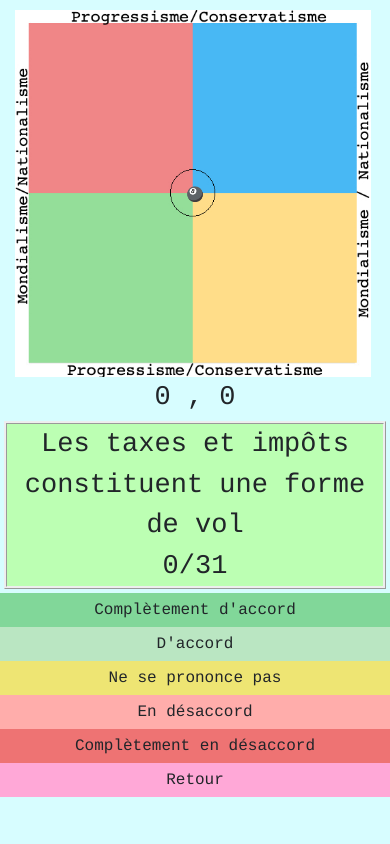
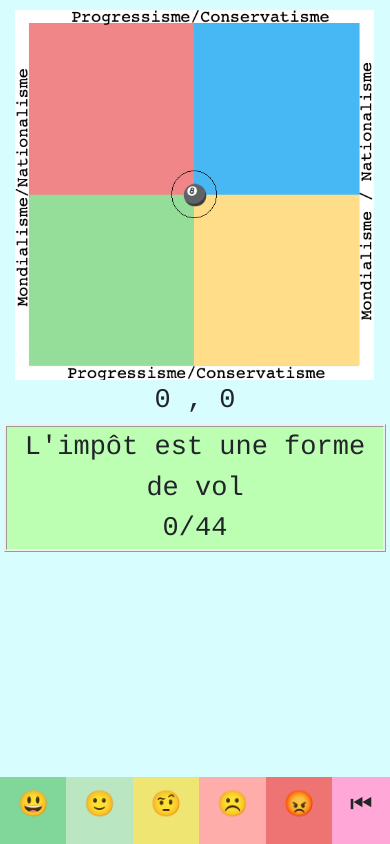
Before and after one commit to Kibranoz/polcompass, a React (Create React App) app: page /#/ in a window 390 px wide. Built offline with nearby package versions, Linux system fonts and the light colour scheme.

Commit message:
modification des questions

```diff
--- a/src/AnswerButton/AnswerButton.css
+++ b/src/AnswerButton/AnswerButton.css
@@ -10,3 +10,21 @@
 
 
 }
+
+@media (max-width:500px) {
+    .answerButton{
+        font-size: 25px;
+        padding:10px;
+        flex-grow: 1!important;
+        position:sticky;
+        align-self:flex-end;
+        padding-bottom: 20px;
+    }
+
+}
+
+
+i{
+    color: black;
+
+}
--- a/src/AnswerSelection/AnswerSelection.css
+++ b/src/AnswerSelection/AnswerSelection.css
@@ -2,3 +2,22 @@
     max-width:600px;
     margin:auto;
 }
+.questionAreaMobile{
+    display: none;
+}
+
+@media (max-width:500px){
+.questionArea{
+    display: none;
+}
+
+.questionAreaMobile{
+    display: flex;
+    flex-direction: row;
+    align-self:flex-end;
+    bottom:0;
+    position:fixed;
+    width:100%;
+}
+
+}
--- a/src/AnswerSelection/AnswerSelection.js
+++ b/src/AnswerSelection/AnswerSelection.js
@@ -28,7 +28,6 @@ class AnswerSelection extends Component{
 
       backHandler = () => {
         if (this.infos.canGoBack){
-          this.infos.canGoBack = false;
           return this.props.clickHandlerFunctions[this.infos.lastAffected.toString()].bind(this,-1*this.infos.lastAnswer*this.infos.lastIntensity*Number(this.infos.lastDirection),-1)
 
         }
@@ -40,6 +39,7 @@ class AnswerSelection extends Component{
       }
       render(){
         return(
+          <div>
           <div className = "questionArea">
             <Fragment>
                 <AnswerButton answer="Complètement d'accord" color = "#81D799" clickHandler={this.chooseAppropriateClickHandler(1,2)} updater={this.chooseUpdateInfos(1,2)} ></AnswerButton>
@@ -48,7 +48,19 @@ class AnswerSelection extends Component{
                 <AnswerButton answer="En désaccord"  color = "#FFADAB" clickHandler={this.chooseAppropriateClickHandler(-1,1)} updater={this.chooseUpdateInfos(-1,1)}></AnswerButton>
                 <AnswerButton answer="Complètement en désaccord"  color = "#EE7373" clickHandler={this.chooseAppropriateClickHandler(-1,2)}updater={this.chooseUpdateInfos(-1,2)}></AnswerButton>
                 <AnswerButton answer="Retour" color = "#ffa8d7" clickHandler={this.backHandler()}updater={this.updateInfosBack} ></AnswerButton>
+
             </Fragment>
+            </div>
+            <div className = "questionAreaMobile">
+              <Fragment>
+              <AnswerButton answer= "😃" color = "#81D799" clickHandler={this.chooseAppropriateClickHandler(1,2)} updater={this.chooseUpdateInfos(1,2)} ></AnswerButton>
+                <AnswerButton answer="🙂"  clickHandler={this.chooseAppropriateClickHandler(1,1)} color="#BAE6C2" updater={this.chooseUpdateInfos(1,1)} ></AnswerButton>
+                <AnswerButton answer="🤨" clickHandler={this.chooseAppropriateClickHandler(0,0)} updater={this.chooseUpdateInfos(0,0)} color = "#EEE573"></AnswerButton>
+                <AnswerButton answer="☹️"  color = "#FFADAB" clickHandler={this.chooseAppropriateClickHandler(-1,1)} updater={this.chooseUpdateInfos(-1,1)}></AnswerButton>
+                <AnswerButton answer="😡"  color = "#EE7373" clickHandler={this.chooseAppropriateClickHandler(-1,2)}updater={this.chooseUpdateInfos(-1,2)}></AnswerButton>
+                <AnswerButton answer="⏮" color = "#ffa8d7" clickHandler={this.backHandler()}updater={this.updateInfosBack} ></AnswerButton>
+              </Fragment>
+            </div>
             </div>
         )
       }
--- a/src/App.css
+++ b/src/App.css
@@ -39,7 +39,7 @@
   .qContainer{
     padding:unset;
   }
-}
+  }
 @keyframes App-logo-spin {
   from {
     transform: rotate(0deg);
@@ -48,3 +48,8 @@
     transform: rotate(360deg);
   }
 }
+
+div.App{
+  max-height:100%;
+  max-width: 100%;
+}
--- a/src/App.js
+++ b/src/App.js
@@ -10,23 +10,79 @@ class App extends Component{
     super(props);
     this.state = {socioeconomique:0,identite:0, questionIndex:0};
     this.questions = {
-//7 id
-      0 : {"question":"Les taxes et impôts constituent une forme de vol ", "affects":"socioeconomique", "direction": 1},
-      1 : {"question":"Le mode de production capitaliste est un vol envers la classe prolétaire", "affects":"socioeconomique", "direction": -1},
-      2 : {"question":"Aucun immigrant ne devrait entrer au Québec sans connaitre le francais, ou montrer une intention de l'apprendre", "affects":"identite", "direction": 1},
-      3 : {"question":"Les infirmier.ères et les fonctionnaires administratifs au service de l'état devraient avoir le droit de porter des signes religieux aux travail", "affects":"identite", "direction": -1},
-      4 : {"question":"Les policiers.ères et les juges, les enseignant.es devraient avoir le droit de porter des signes religieux aux travail", "affects":"identite", "direction": -1},
-      5 : {"question":"Il faudrait nationaliser les mines de lithium", "affects":"socioeconomique", "direction": -1},
-      6 : {"question":"Il faut privatiser Hydro-Québec et la SAQ", "affects":"socioeconomique", "direction": 1},
+//19 id
+      0 : {"question":"L'impôt est une forme de  vol ", "affects":"socioeconomique", "direction": 1},
+      1 : {"question":"Le profit que les entreprises font sur le dos des travailleurs est un vol", "affects":"socioeconomique", "direction": -1},
+      2 : {"question":"Aucun immigrant ne devrait entrer au Québec sans connaitre le français, ou montrer une intention de l'apprendre", "affects":"identite", "direction": 1},
+      3 : {"question":"Les infirmier.ères et les fonctionnaires de l'état devraient avoir le droit de porter des signes religieux aux travail", "affects":"identite", "direction": -1},
+      4 : {"question":"Les policiers.ères, les juges et les enseignant.es devraient avoir le droit de porter des signes religieux aux travail", "affects":"identite", "direction": -1},
+      5 : {"question":"Je suis en faveur les mines de lithium", "affects":"socioeconomique", "direction": -1},
+      6 : {"question":"Hydro-Québec et la SAQ devraient être privatisés", "affects":"socioeconomique", "direction": 1},
       7 : {"question":"Afin de protéger le francais, il faut investir plus dans des programmes de francisation pour les nouveaux arrivants", "affects":"socioeconomique", "direction": -1},
       8 : {"question":"Le Québec devrait être un pays indépendant", "affects":"identite", "direction": 1},
-      9 : {"question":"Si le Québec devenait un pays, il devrait garder ses frontières ouvertes avec le Canada et les États-Unis", "affects":"identite", "direction": -1},
-      10 : {"question":"J'accorde une grande importance à la protection de la langue francaise au Québec", "affects":"identite", "direction": 1},
+      9 : {"question":"Les taux d'immigration actuels sont trop élevés", "affects":"identite", "direction": 1},
+      10 : {"question":"J'accorde une grande importance à la protection de la langue francaise", "affects":"identite", "direction": 1},
       11 : {"question":"Internet devrait être un service public accessible à tous", "affects":"socioeconomique", "direction": -1},
       12 : {"question":"Le mouvement woke menace notre facon de vivre", "affects":"identite", "direction": 1},
-      13 : {"question":"Je suis en faveur de la tarification du carbone, comme la bourse du carbone", "affects":"socioeconomique", "direction": -1},
-      14 : {"question":"Je suis en faveur d'une expansion de la production de la production d'éléctricité d'Hydro-Quebec, même si cela signifie une augmentation du prix de l'électricité à moyen terme", "affects":"socioeconomique", "direction": -1},
-      13 : {"question":"Il faut réduire ;", "affects":"socioeconomique", "direction": -1},
+      13 : {"question":"Je suis en faveur de mesures de tarification du carbone.", "affects":"socioeconomique", "direction": -1},
+      14 : {"question":"Je suis prêt à payer plus cher pour des biens et services s'ils sont plus écologiques", "affects":"socioeconomique", "direction": -1},
+      15 : {"question":"Le montant alloué à l'aide sociale devrait être réduit", "affects":"socioeconomique", "direction": 1},
+      16 : {"question":"Je suis en faveur d'un revenu minimum garanti", "affects":"socioeconomique", "direction": -1},
+      17 : {"question":"Le gouvernement doit réduire les impots avant de réinvestir dans les programmes sociaux", "affects":"socioeconomique", "direction": 1},
+      18 : {"question":"Les syndicats ont trop d'influence au Québec", "affects":"socioeconomique", "direction": 1},
+      19 : {"question":"Personne ne devrait faire de prison pour possession simple de stupéfiants", "affects":"socioeconomique", "direction": -1},
+      20 : {"question":"La propriété terrestre n'est pas une forme légitime de propriété", "affects":"socioeconomique", "direction": -1},
+      21 : {"question":"Les cours d'histoire au secondaire devraient être bonifiés", "affects":"identite", "direction": 1},
+      22 : {"question":"Le drapeau Québécois doit être dans toutes les salles de classes de l'état", "affects":"identite", "direction": 1},
+      23 : {"question":"L'immigration est une menace pour la survie de la nation", "affects":"identite", "direction": 1},
+      24 : {"question":"Le gouvermenent devrait faire plus d'efforts pour promouvoir la culture nationale", "affects":"identite", "direction": 1},
+      25 : {"question":"Tout service de webdiffusion devrait offrir un minumum de contenu culturel local", "affects":"identite", "direction": 1},
+      26 : {"question":"La loi 101 doit être étendue aux cégeps", "affects":"identite", "direction": 1},
+      27 : {"question":"L'augmentation de prix soudaine face à une pénurie est une réaction naturelle et bénéfique du marché", "affects":"socioeconomique", "direction": 1},
+      28 : {"question":"Je préfère qu'on finance la construction de nouvelles autoroutes plutôt que des infrastructures de transport en commun", "affects":"socioeconomique", "direction": 1},
+      28 : {"question":"Si une compagnie fait failite, c'est de sa faute et l'état ne devrait pas la sauver", "affects":"socioeconomique", "direction": 1},
+      29 : {"question":"Le gouvernement devrait interdire la vente d'armes de guerre à des pays comme l'Arabie saoudite", "affects":"socioeconomique", "direction": -1},
+      30 : {"question":"Les collectivités devraient avoir un mot à dire sur les projets qui les concerne", "affects":"socioeconomique", "direction": -1},
+      31 : {"question":"Le racisme systémique est une problématique auquel nous devons lutter", "affects":"identite", "direction": -1},
+      32 : {"question":"Le gouvernement fédéral n'a pas son mot à dire sur la politique culturelle du Québec", "affects":"identite", "direction": 1},
+      33 : {"question":"Le gouvernement devrait uniquement communiquer en français ou dans une langue autochtone avec les citoyens", "affects":"identite", "direction": 1},
+      34 : {"question":"La régionalisation de l'immigration est importante car elle empêche la formation de ghettos ethniques", "affects":"identite", "direction": 1},
+      35 : {"question":"Les autres gouvernements n'ont pas à critiquer les décisions que le notre met en place", "affects":"identite", "direction": 1},
+      36 : {"question":"Une culture homogène aide à réduire les tensions sociales", "affects":"identite", "direction": 1},
+      37 : {"question":"Une nation est beaucoup plus que la somme d'individus vivant dans un territoire donné", "affects":"identite", "direction": 1},
+      38 : {"question":"L'islamisation du Québec est un phénomène qui me préoccuoe", "affects":"identite", "direction": 1},
+      39 : {"question":"L'appropriation culturelle est un problème social réel", "affects":"identite", "direction": -1},
+      40 : {"question":"Les Québécois sont victimes de discrimination par la francophobie", "affects":"identite", "direction": 1},
+      41 : {"question":"La dette publique montante me préoccupe", "affects":"socioeconomique", "direction": 1},
+      41 : {"question":"Il faut empêcher la mise en oeuvre de nouveaux projets pétroliers", "affects":"socioeconomique", "direction": -1},
+      42 : {"question":"Les subventions aux écoles privés devraient être abolies", "affects":"socioeconomique", "direction": -1},
+      43 : {"question":"L'inflation n'est pas un danger tant que la main d'oeuvre nationale peut répondre aux besoins nationaux, et que le gouvernement controle sa propre monnaie", "affects":"socioeconomique", "direction": -1},
+      44 : {"question":"Il existe une lutte perpétuelle entre les travailleurs et le patronnat", "affects":"socioeconomique", "direction": -1},
+
+
+
+
+
+
+
+
+
+
+
+
+
+
+
+
+
+
+
+
+
+
+
+
+
 
 
 
@@ -57,7 +113,7 @@ class App extends Component{
     console.log(this.state)
   }
   switchQuestion = (by=1) => {
-    if (this.state.questionIndex<15){
+    if (this.state.questionIndex<44){
     this.setState({questionIndex:this.state.questionIndex+by});
     console.log('next')
   }
--- a/src/Question/Question.css
+++ b/src/Question/Question.css
@@ -27,3 +27,8 @@ div{
     margin: 1% !important;
     }
 }
+@media(max-width:500px){
+    div.question{
+        margin:auto;
+    }
+}
--- a/src/Question/Question.js
+++ b/src/Question/Question.js
@@ -13,7 +13,7 @@ class Question extends Component{
                 <div className="question container-fluid">
                    { this.props.questionString }
                    <div className ="index">
-                     {this.props.index}/31
+                     {this.props.index}/44
                    </div>
                 </div>
             </Fragment>
--- a/src/grid/Grid.js
+++ b/src/grid/Grid.js
@@ -13,14 +13,15 @@ class Grid extends Component{
             <Fragment>
             <div className = "grid-area">
                 <div className = "pointElement" style = {{
-            fontSize: 14,
+            fontSize: 20,
             "line-height":"50%",
             textAlign: "center",
             top:"50%",
-
-            transform: "translate("+0.5*this.props.socioeconomique+"%,"+ (-0.5)*this.props.identite+"%)",
+            bottom:"50%",
+            transform: "translate("+1*this.props.socioeconomique+"%,"+ (-1)*this.props.identite+"%)",
             paddingTop: "50.5%",
-            paddingBottom:"49.5%"
+            paddingBottom:"49.5%",
+            maxWidth:"100%!important",
         }}>🎱</div>
         </div>
         <div>
```
Also changed, not shown: public/logo.png.
